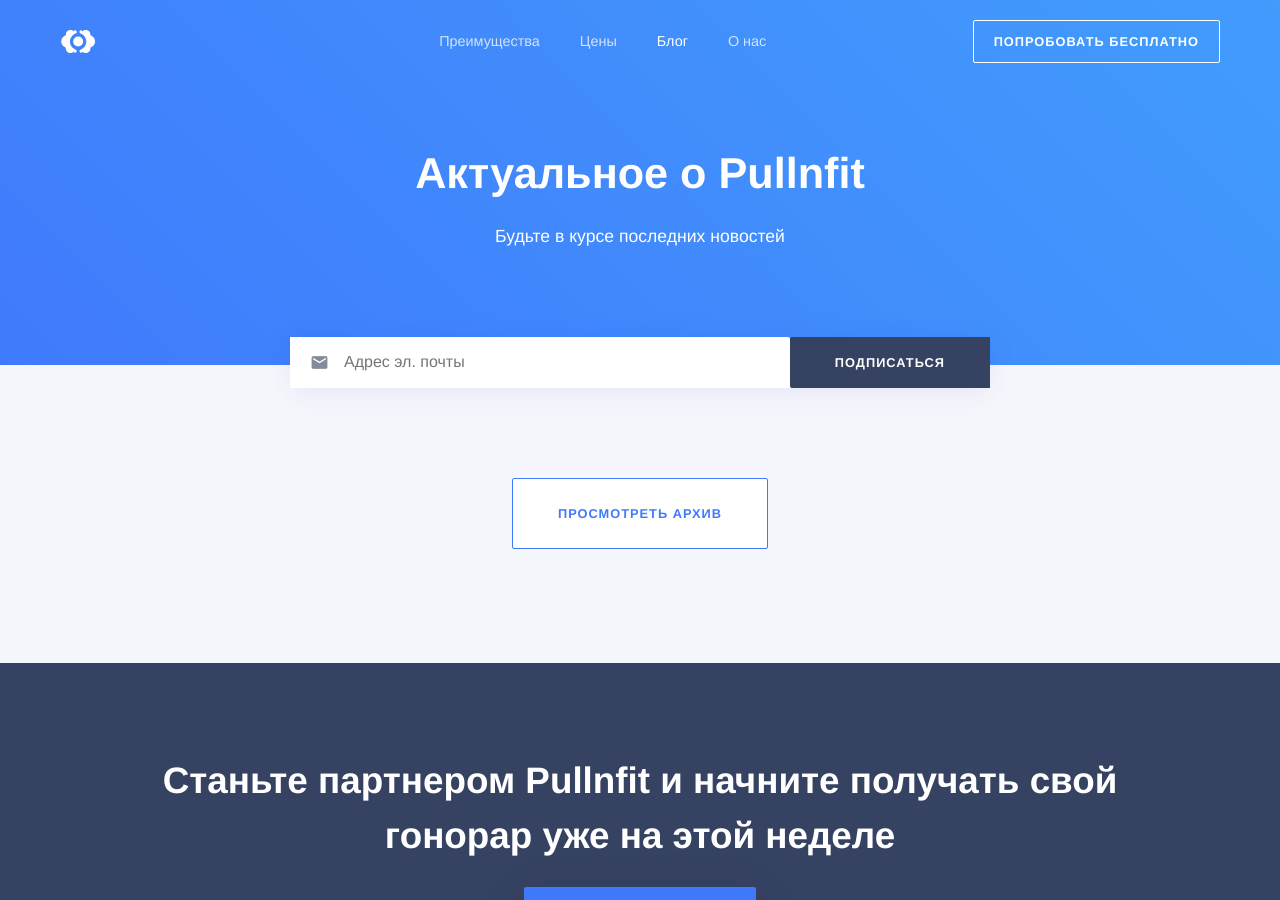
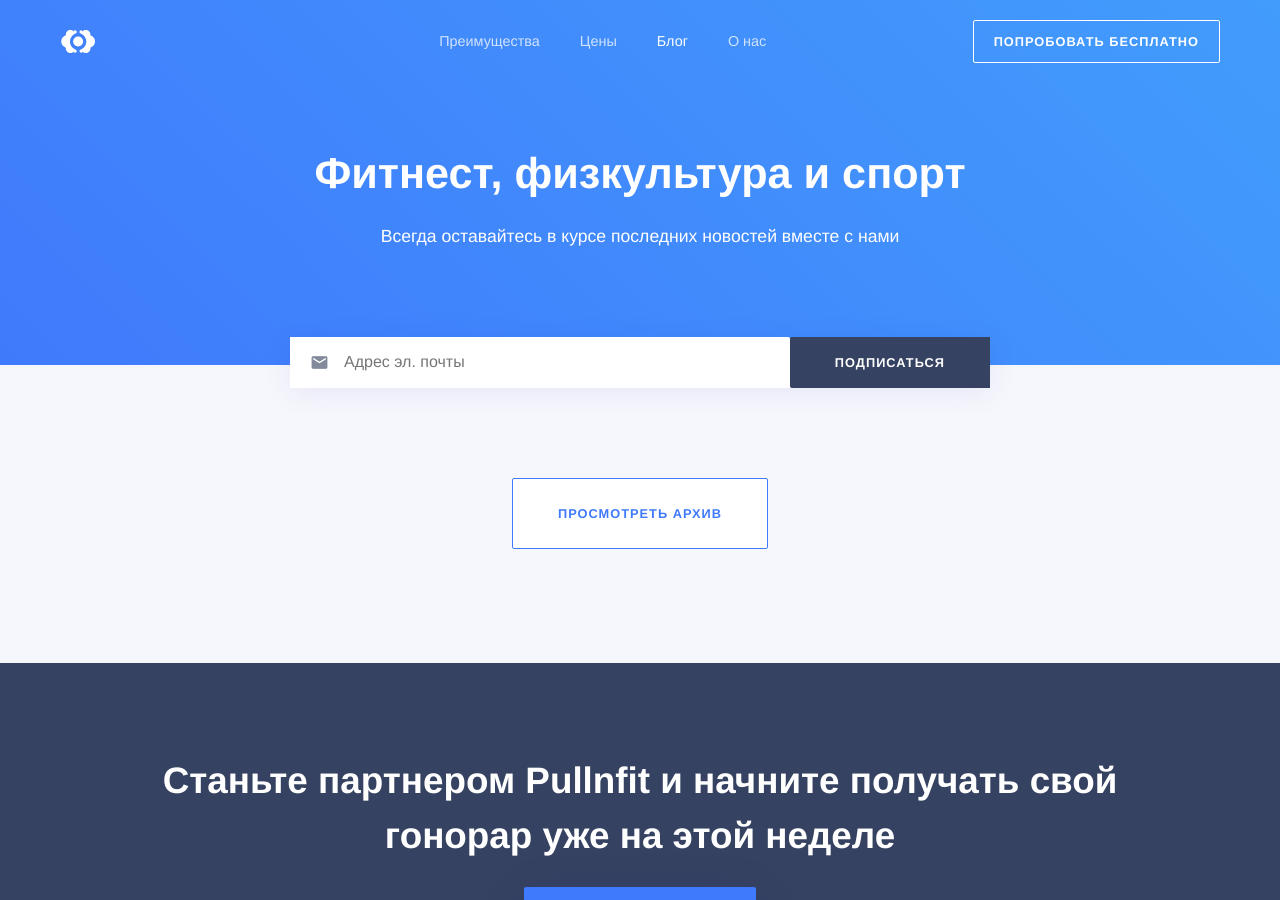
Before and after one commit to RakhimyanTim/adroholic.github.io, a Jekyll site: the page built from pages/blog.html, in a window 1280 px wide and 900 px high. Built offline with Jekyll 4.4.1, drawn with Linux system fonts in a browser that asks for light colours; some web fonts are replaced.

Commit message:
Update blog.html

```diff
--- a/pages/blog.html
+++ b/pages/blog.html
@@ -1,7 +1,7 @@
 ---
 layout: short
-heading: "Актуальное о Pullnfit"
-subtitle: Будьте в курсе последних новостей
+heading: "Фитнест, физкультура и спорт"
+subtitle: Всегда оставайтесь в курсе последних новостей вместе с нами
 title: Блог
 permalink: /blog/
 sitemap:
@@ -10,7 +10,7 @@
 ---
 
 <div class="subscribe">
-	<form action="" method="post">
+	<form action="https://pullnfit.us10.list-manage.com/subscribe/post?u=bc6a465095c9b72c8e9d4eefc&amp;id=1ad3543fe3" method="post">
 		<label class="form-icon">
 			<i class="material-icons">email</i>
 			<input type="email" name="EMAIL" placeholder="Адрес эл. почты" required>
```
